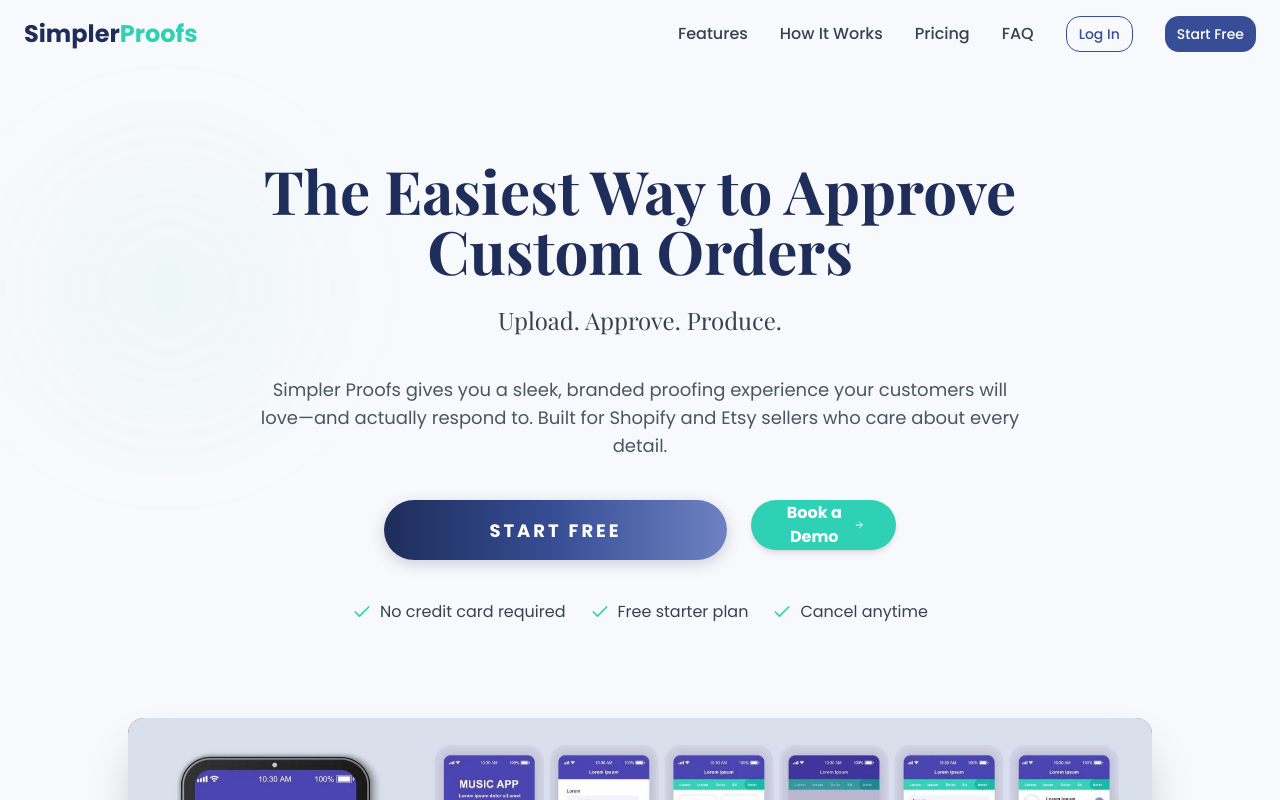
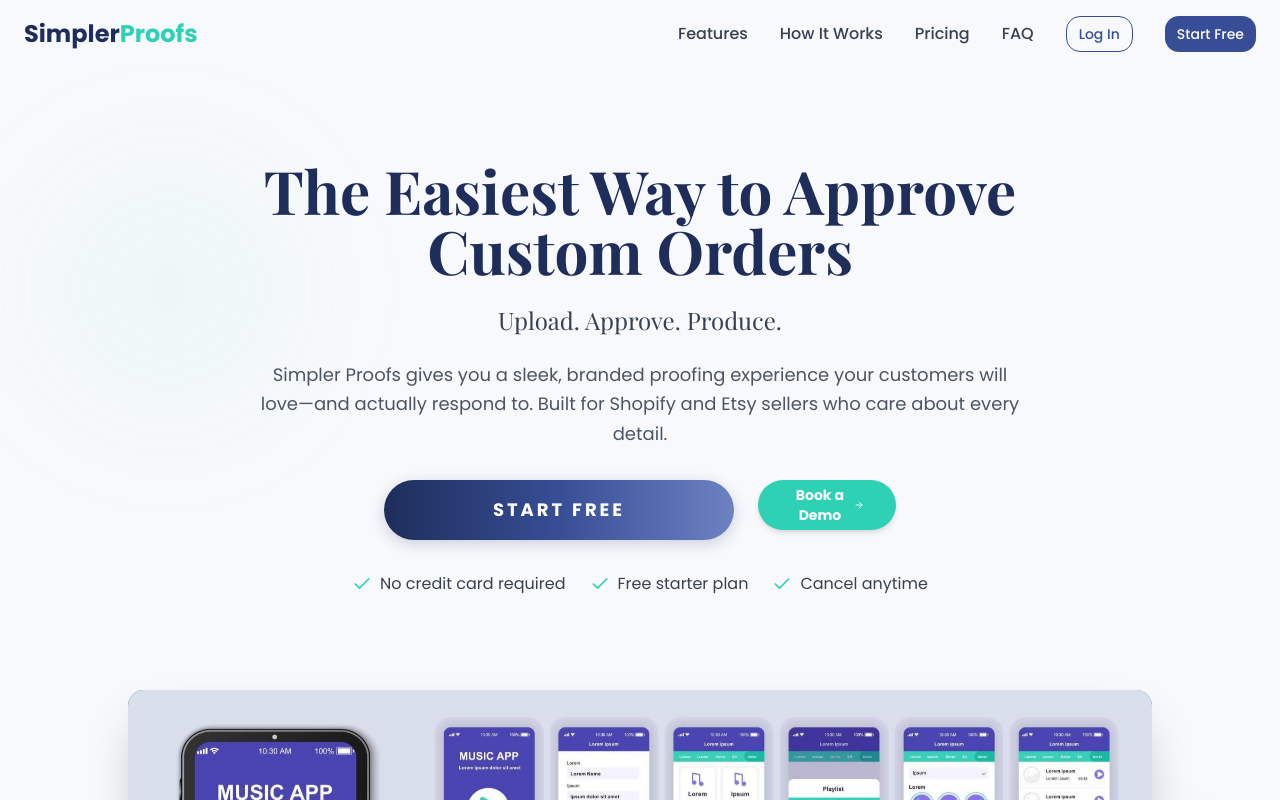
Before and after one commit to Ridge-Bulaquena/proof-magic-flow, a React (Vite) app: page / in a window 1280 px wide. Shown: the top 800 px of the page. Built offline with nearby package versions, Linux system fonts and the light colour scheme.

Commit message:
Refactor: Adjust paragraph spacing
Reduce spacing between paragraphs and lines.

```diff
--- a/src/components/Hero.tsx
+++ b/src/components/Hero.tsx
@@ -24,11 +24,11 @@ const Hero = () => {
             The Easiest Way to Approve Custom Orders
           </h1>
 
-          <p className="text-xl md:text-2xl text-gray-700 mb-10 max-w-2xl font-serif">
+          <p className="text-xl md:text-2xl text-gray-700 mb-6 max-w-2xl font-serif leading-snug">
             Upload. Approve. Produce.
           </p>
 
-          <p className="text-lg text-gray-600 mb-10 max-w-3xl">
+          <p className="text-lg text-gray-600 mb-8 max-w-3xl leading-relaxed">
             Simpler Proofs gives you a sleek, branded proofing experience your customers will love—and actually respond to. Built for Shopify and Etsy sellers who care about every detail.
           </p>
 
@@ -45,11 +45,11 @@ const Hero = () => {
               onClick={handleBookDemoClick}
               className={`button-secondary ${animateBookDemo ? 'animate-elastic' : ''}`}
             >
-              Book a Demo <ArrowRight size={18} className="ml-2 inline" />
+              Book a Demo <ArrowRight size={16} className="ml-1 inline" />
             </button>
           </div>
 
-          <div className="flex flex-wrap justify-center gap-6 mt-10 mb-8 max-w-xl">
+          <div className="flex flex-wrap justify-center gap-6 mt-8 mb-8 max-w-xl">
             <div className="flex items-center">
               <Check size={20} className="text-brand-teal mr-2" />
               <span className="text-gray-700">No credit card required</span>
--- a/src/index.css
+++ b/src/index.css
@@ -147,7 +147,7 @@
 
   .button:hover::after {
     left: 150%;
-    transition: all 0.8s;
+    transition: all 0.7s;
   }
 
   .button.animate {
@@ -155,7 +155,7 @@
   }
 
   .button-secondary {
-    @apply relative inline-flex items-center justify-center py-4 px-8 w-auto max-w-[350px] h-[50px] border-none rounded-full bg-brand-teal text-white font-bold text-base text-center cursor-pointer overflow-hidden transition-transform shadow-md hover:scale-105 active:scale-95 font-sans;
+    @apply relative inline-flex items-center justify-center py-4 px-8 w-auto max-w-[350px] h-[50px] border-none rounded-full bg-brand-teal text-white font-bold text-sm text-center cursor-pointer overflow-hidden transition-transform shadow-md hover:scale-105 active:scale-95 font-sans;
   }
 
   .button-secondary::after {
```
